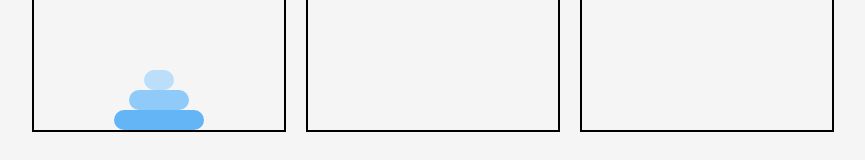
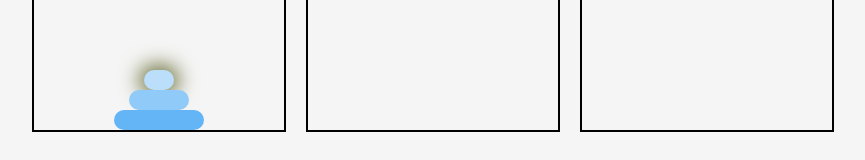
Before and after one commit to mttmantovani/hanoi-tower, a React (Vite) app: page / in a window 1280 px wide. Shown: the part 329-489 px from the top of the page, without its empty margins (207-1072 px from the left). Built offline with nearby package versions, Linux system fonts and the light colour scheme.

Commit message:
Add halo effect for tower and disks

```diff
--- a/src/components/Disk.tsx
+++ b/src/components/Disk.tsx
@@ -1,6 +1,7 @@
 import { useDraggable } from "@dnd-kit/core";
 import { blue } from "@mui/material/colors";
-import { FC } from "react";
+import { FC, useContext } from "react";
+import { ThemeContext } from "../context/ThemeContext";
 
 interface DiskProps {
   id: string;
@@ -14,6 +15,10 @@ const Disk: FC<DiskProps> = ({ id, size, disabled }) => {
       id,
       disabled,
     });
+
+  const { theme } = useContext(ThemeContext);
+
+  const haloColor = theme === "dark" ? "#B8CC37" : "#6D723C";
 
   return (
     <div
@@ -30,8 +35,9 @@ const Disk: FC<DiskProps> = ({ id, size, disabled }) => {
         transform: transform
           ? `translate3d(${transform.x}px, ${transform.y}px, 0)`
           : undefined,
-        transition: "opacity 0.2s ease",
+        transition: "opacity 0.5s ease",
         touchAction: "none",
+        boxShadow: disabled ? undefined : `0 0 20px 5px ${haloColor}`,
       }}
       {...listeners}
       {...attributes}
--- a/src/components/Tower.tsx
+++ b/src/components/Tower.tsx
@@ -1,5 +1,6 @@
 import { useDroppable } from "@dnd-kit/core";
-import { FC, PropsWithChildren } from "react";
+import { FC, PropsWithChildren, useContext } from "react";
+import { ThemeContext } from "../context/ThemeContext";
 import Disk from "./Disk";
 
 interface TowerProps {
@@ -8,9 +9,16 @@ interface TowerProps {
 }
 
 const Tower: FC<PropsWithChildren<TowerProps>> = ({ id, disks }) => {
-  const { isOver, setNodeRef } = useDroppable({
+  const { active, isOver, setNodeRef } = useDroppable({
     id,
   });
+
+  const { theme } = useContext(ThemeContext);
+  const activeDiskSize = active
+    ? parseInt(active.id.toString().split("-")[1], 10)
+    : undefined;
+
+  const haloColor = theme === "dark" ? "#B8CC37" : "#6D723C";
 
   return (
     <div
@@ -19,11 +27,17 @@ const Tower: FC<PropsWithChildren<TowerProps>> = ({ id, disks }) => {
         display: "flex",
         flexDirection: "column-reverse",
         justifyContent: "flex-start",
-        background: isOver ? "Aquamarine" : undefined,
         border: "2px solid black",
+        boxShadow:
+          activeDiskSize !== undefined &&
+          isOver &&
+          !disks.includes(activeDiskSize)
+            ? `0 0 20px 5px ${haloColor}`
+            : undefined,
         width: "250px",
         minHeight: "250px",
         margin: "0 10px",
+
         WebkitUserSelect: "none" /* Safari */,
         userSelect: "none",
       }}
```
